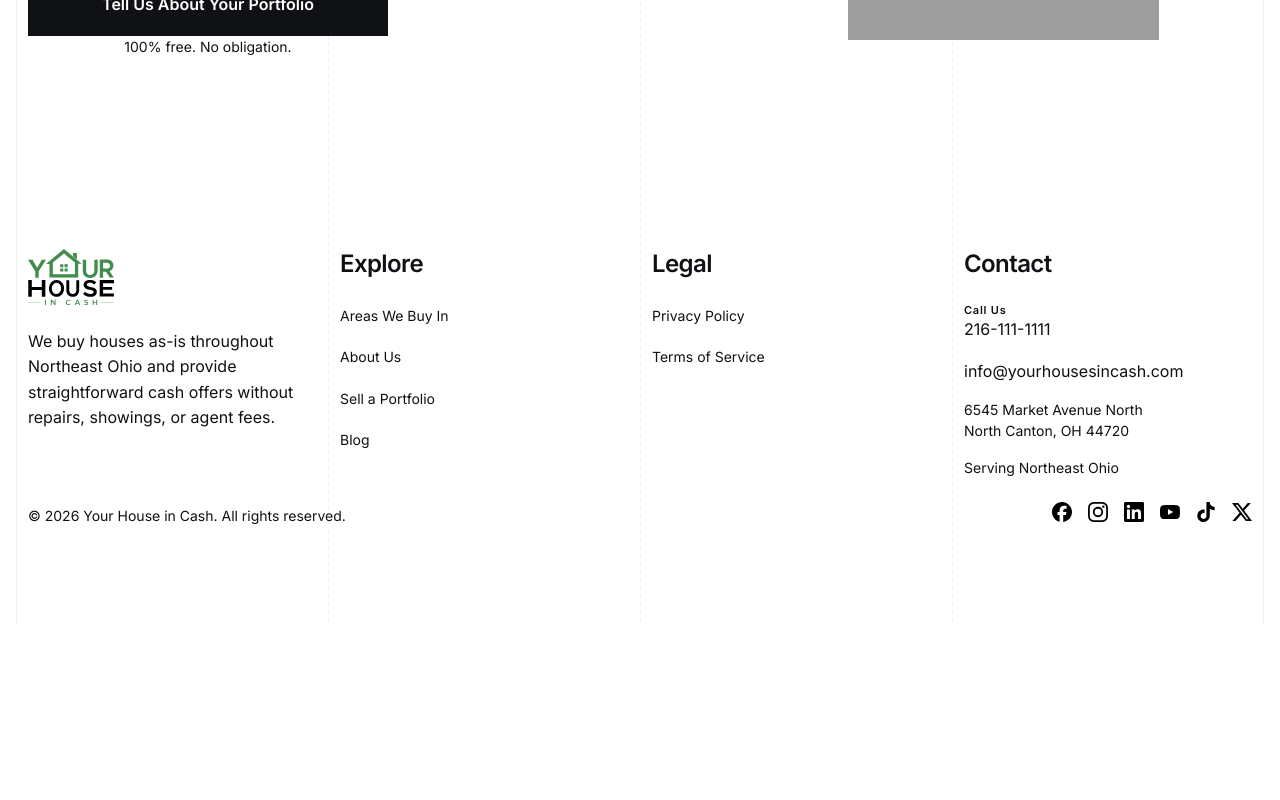
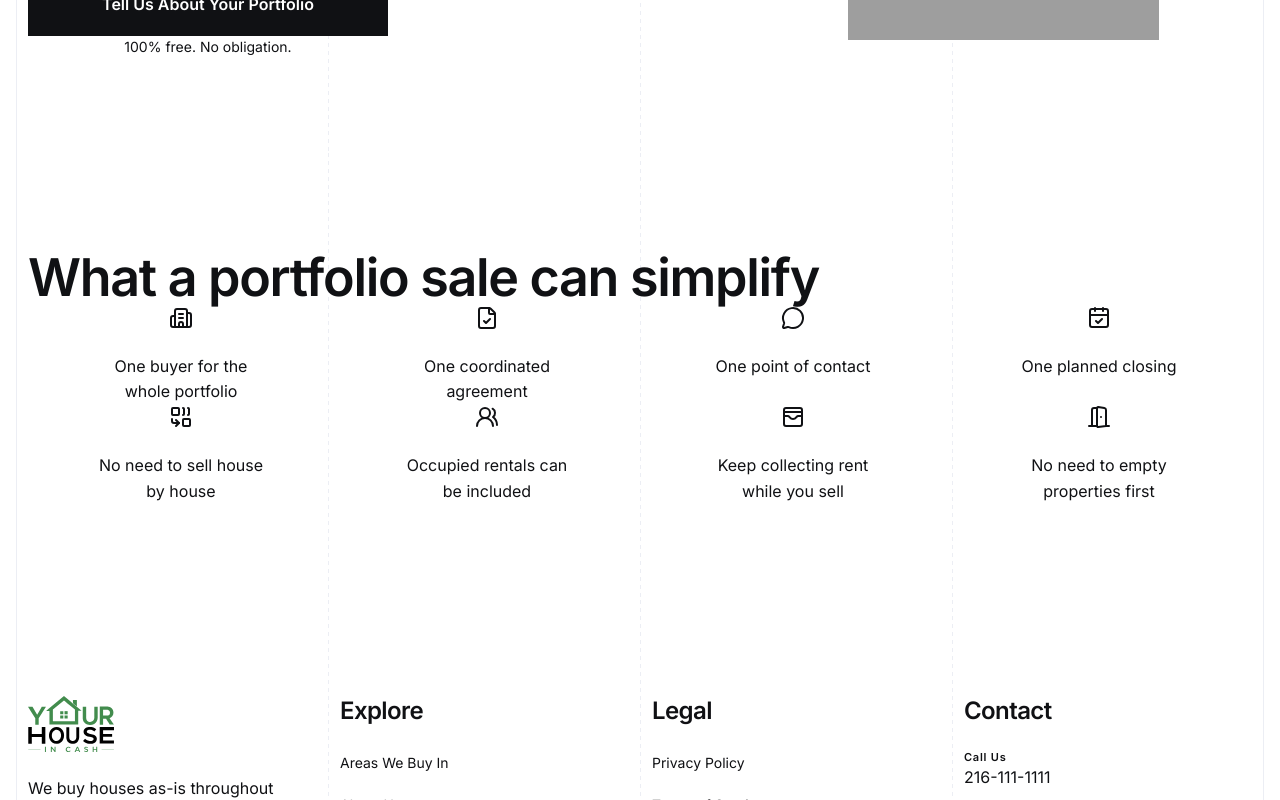
Before and after one commit to YHICAdmin/your-house-in-cash, a Next.js app: page /sell-property-portfolio in a window 1280 px wide. Shown: the part 698-1498 px from the top of the page. Before the commit the page ends 1323 px from the top, so only its background shows below. Built offline with nearby package versions, Linux system fonts and the light colour scheme; grey boxes are pictures that could not be loaded.

Commit message:
Add portfolio sale benefits section

```diff
--- a/project-documentation/website-specification/sell-a-portfolio-page.md
+++ b/project-documentation/website-specification/sell-a-portfolio-page.md
@@ -116,3 +116,57 @@ Visually communicate several properties being considered together as one transac
 
 - Preserve the image group as one coherent composition while scaling it down across breakpoints.
 - On Mobile, maintain a clear multi-property reading without turning the images into a uniform grid or showing them as separate cards.
+
+# What a Portfolio Sale Can Simplify
+
+## Purpose
+
+Show that selling a portfolio together can replace the repeated conversations, coordination, and uncertainty of selling each house separately.
+
+## Layout
+
+- Use the existing Background (`#FFFFFF`) with the global faint System Lines and restrained pale-green accents.
+- The Section Heading spans the full available content width above the benefit grid.
+- On Desktop, display the eight benefits as a four-column by two-row grid.
+- On Tablet, display the benefits as a two-column grid.
+- On Mobile, stack the benefits in their documented order.
+- Keep the section spacious and open. Do not use Cards, large boxes, Borders, Shadows, or supporting paragraphs within individual benefits.
+
+## Heading
+
+### Content
+
+- `What a portfolio sale can simplify`
+
+### Component and Semantics
+
+- Use H2 semantics.
+
+### Visual Design
+
+- Use the global H2 typography.
+
+## Benefits
+
+### Component and Semantics
+
+- Use one semantic unordered list containing eight benefits in the documented order.
+- Each benefit consists of one decorative, consistent Lucide line icon above one short text label.
+- Benefit labels use H3 semantics with the global Body typography.
+
+### Visual Design
+
+- Icons use the existing Brand Green color at the global Medium Icon size, without enclosing containers, pills, cards, or background shapes.
+- Each label should naturally occupy approximately two lines within its grid column.
+- Center the icon and label within each grid item in one compact vertical flow.
+
+### Content
+
+1. `Building2` — `One buyer for the whole portfolio`
+2. `FileCheck` — `One coordinated agreement`
+3. `MessageCircle` — `One point of contact`
+4. `CalendarCheck` — `One planned closing`
+5. `Combine` — `No need to sell house by house`
+6. `UsersRound` — `Occupied rentals can be included`
+7. `WalletCards` — `Keep collecting rent while you sell`
+8. `DoorOpen` — `No need to empty properties first`
--- a/src/app/(site)/sell-property-portfolio/page.module.css
+++ b/src/app/(site)/sell-property-portfolio/page.module.css
@@ -102,6 +102,49 @@
   height: 40.8%;
 }
 
+.simplify {
+  background: var(--color-background);
+}
+
+.simplifyHeading,
+.benefits {
+  min-width: 0;
+  grid-column: 1 / -1;
+}
+
+.simplifyHeading {
+  margin: 0;
+}
+
+.benefits {
+  display: grid;
+  gap: var(--spacing-xl);
+  margin: 0;
+  padding: 0;
+  list-style: none;
+}
+
+.benefit {
+  display: flex;
+  min-width: 0;
+  flex-direction: column;
+  align-items: center;
+  gap: var(--spacing-m);
+  text-align: center;
+}
+
+.benefit svg {
+  width: var(--icon-medium);
+  height: var(--icon-medium);
+  color: var(--color-brand);
+}
+
+.benefit h3 {
+  max-width: 18ch;
+  margin: 0;
+  font-weight: 400;
+}
+
 @media (min-width: 768px) {
   .hero {
     --skew-depth: var(--spacing-2xl);
@@ -116,6 +159,15 @@
     grid-column: 2 / span 6;
     max-width: none;
     margin-top: var(--spacing-2xl);
+  }
+
+  .simplifyLayout {
+    row-gap: var(--spacing-2xl);
+  }
+
+  .benefits {
+    grid-template-columns: repeat(2, minmax(0, 1fr));
+    gap: var(--spacing-2xl) var(--spacing-m);
   }
 }
 
@@ -132,4 +184,8 @@
     grid-column: 8 / span 5;
     margin-top: 0;
   }
+
+  .benefits {
+    grid-template-columns: repeat(4, minmax(0, 1fr));
+  }
 }
--- a/src/app/(site)/sell-property-portfolio/page.tsx
+++ b/src/app/(site)/sell-property-portfolio/page.tsx
@@ -1,9 +1,30 @@
 import type { Metadata } from "next";
 import Image from "next/image";
+import {
+  Building2,
+  CalendarCheck,
+  Combine,
+  DoorOpen,
+  FileCheck,
+  MessageCircle,
+  UsersRound,
+  WalletCards,
+} from "lucide-react";
 import { SiteFooter } from "@/components/layout/site-footer";
 import { Button } from "@/components/ui/button";
 import { SectionLabel } from "@/components/ui/section-label";
 import styles from "./page.module.css";
+
+const portfolioBenefits = [
+  { icon: Building2, label: "One buyer for the whole portfolio" },
+  { icon: FileCheck, label: "One coordinated agreement" },
+  { icon: MessageCircle, label: "One point of contact" },
+  { icon: CalendarCheck, label: "One planned closing" },
+  { icon: Combine, label: "No need to sell house by house" },
+  { icon: UsersRound, label: "Occupied rentals can be included" },
+  { icon: WalletCards, label: "Keep collecting rent while you sell" },
+  { icon: DoorOpen, label: "No need to empty properties first" },
+] as const;
 
 export const metadata: Metadata = {
   title: "Sell a Portfolio | Your House in Cash",
@@ -64,6 +85,22 @@ export default function SellPropertyPortfolioPage() {
             </div>
           </div>
         </section>
+
+        <section className={`${styles.simplify} section-spacing system-lines-bg`} aria-labelledby="simplify-heading">
+          <div className={`${styles.simplifyLayout} content-grid`}>
+            <h2 id="simplify-heading" className={`${styles.simplifyHeading} text-heading-2`}>
+              What a portfolio sale can simplify
+            </h2>
+            <ul className={styles.benefits}>
+              {portfolioBenefits.map(({ icon: Icon, label }) => (
+                <li key={label} className={styles.benefit}>
+                  <Icon aria-hidden="true" />
+                  <h3 className="text-body">{label}</h3>
+                </li>
+              ))}
+            </ul>
+          </div>
+        </section>
       </main>
       <SiteFooter />
     </>
```
